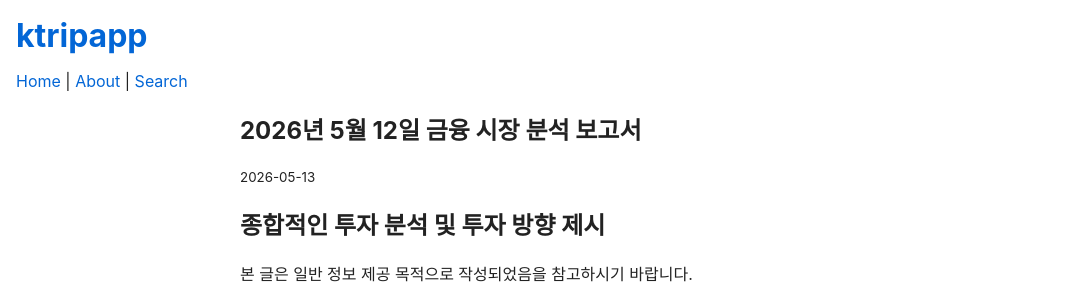
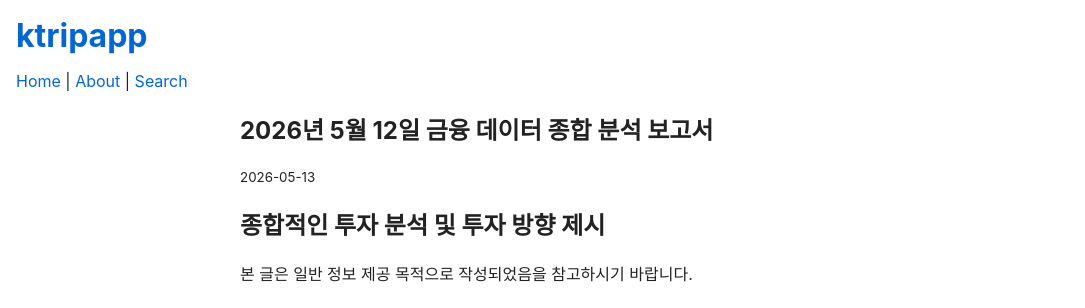
Before and after one commit to ktripapp/ktripapp.github.io, a Jekyll site: the page built from _posts/2026-05-13-jadong-saengseong-poseuteu.md, in a window 1280 px wide. Shown: the top 308 px of the page, without its empty margins (0-1085 px from the left). Built offline with Jekyll 4.4.1, drawn with Linux system fonts in a browser that asks for light colours; comment, search, counter and statistics services are not loaded; part of the change alters nothing that is shown.

Commit message:
Add post: 2026-05-13-jadong-saengseong-poseuteu.md

```diff
--- a/_posts/2026-05-13-jadong-saengseong-poseuteu.md
+++ b/_posts/2026-05-13-jadong-saengseong-poseuteu.md
@@ -1,12 +1,13 @@
 ---
 layout: post
-title: "2026년 5월 12일 금융 시장 분석 보고서"
+title: "2026년 5월 12일 금융 데이터 종합 분석 보고서"
 date: 2026-05-13
-description: "2026년 5월 12일 금융 시장의 종합적인 분석과 투자 점수 도출을 통해 단기/중기/장기 투자 방향 및 리스크 포인트를 제시합니다."
+description: "2026년 5월 12일 금융 시장 데이터를 종합 분석하여 투자 점수를 도출하고, 투자 방향과 리스크 포인트를 제시합니다. 전문적인 금융 애널리스트의 의견을 확인하세요."
 tags:
   - "금융"
+  - "투자"
   - "시장 분석"
-  - "투자 전망"
+  - "투자 전략"
 ---
 # 종합적인 투자 분석 및 투자 방향 제시
 
```
